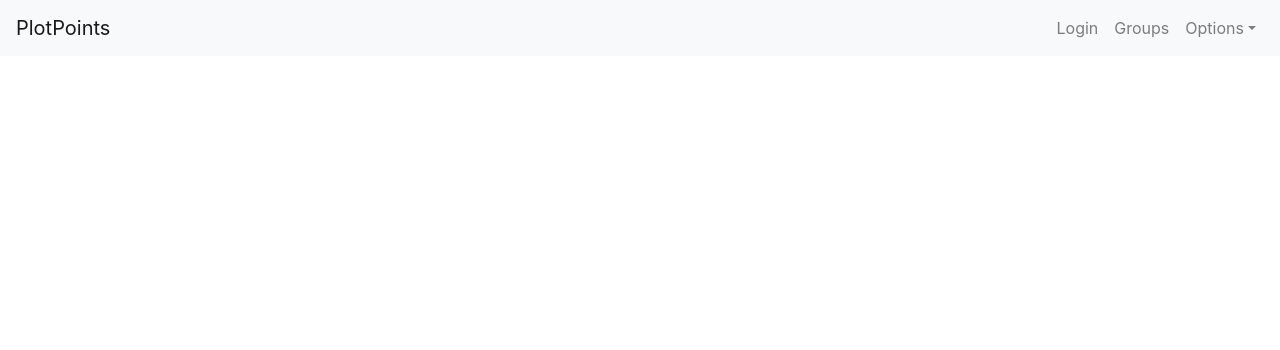
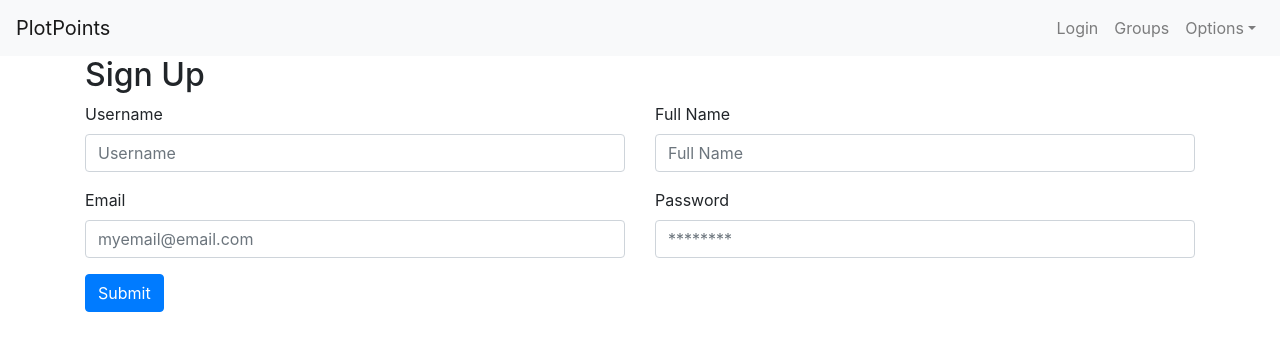
Before and after one commit to blowing-inc/plotpoints-ui, a React (Create React App) app: page /signup in a window 1280 px wide. Shown: the top 350 px of the page. Built offline with nearby package versions, Linux system fonts and the light colour scheme.

Commit message:
Start sidebar, add more routes

```diff
--- a/src/Routes/Login.tsx
+++ b/src/Routes/Login.tsx
@@ -2,14 +2,16 @@ import React from 'react';
 import {
   Container, Col, Form,
   FormGroup, Label, Input,
-  Button
+  Button, Row
 } from 'reactstrap';
+import { Link } from 'react-router-dom';
 
 const Login: React.FC = () => {
   return (
     <Container className="Login">
       <h2> Sign In </h2>
       <Form className="form">
+        <Row>
           <Col>
             <FormGroup>
               <Label>
@@ -18,13 +20,21 @@ const Login: React.FC = () => {
               <Input type="email" name="email" id="exampleEmail" placeholder="myemail@email.com" />
             </FormGroup>
           </Col>
+        </Row>
+        <Row>
           <Col>
             <FormGroup>
               <Label for="examplePassword">Password</Label>
               <Input type="password" name="password" id="examplePassword" placeholder="********" />
+              <Link to="/reset-password">Forgot your password?</Link>
             </FormGroup>
           </Col>
+        </Row>
+        <Row>
+          <Col>
             <Button>Submit</Button>
+          </Col>
+        </Row>
       </Form>
     </Container>
   );
--- /dev/null
+++ b/src/Routes/Reset.tsx
@@ -0,0 +1,29 @@
+import React from 'react';
+import {
+  Container, Col, Form,
+  FormGroup, Label, Input,
+  Button, Row
+} from 'reactstrap';
+
+const Reset: React.FC = () => {
+  return (
+    <Container className="reset">
+      <h2>Reset your password</h2>
+      <Form className="form">
+        <Row>
+          <Col>
+            <FormGroup>
+              <Label>
+                Email
+              </Label>
+              <Input type="text" name="email" id="email" placeholder="email@example.com" />
+            </FormGroup>
+          </Col>
+        </Row>
+        <Button color="primary">Submit</Button>
+      </Form>
+    </Container>
+  );
+}
+
+export default Reset;
--- /dev/null
+++ b/src/Routes/Signup.tsx
@@ -0,0 +1,53 @@
+import React from 'react';
+import {
+  Container, Col, Form,
+  FormGroup, Label, Input,
+  Button, Row
+} from 'reactstrap';
+
+const Signup: React.FC = () => {
+  return (
+    <Container className="Login">
+      <h2> Sign Up </h2>
+      <Form className="form">
+        <Row>
+          <Col>
+            <FormGroup>
+              <Label>
+                Username
+              </Label>
+              <Input type="text" name="username" id="username" placeholder="Username" />
+            </FormGroup>
+          </Col>
+          <Col>
+            <FormGroup>
+              <Label>
+                Full Name
+              </Label>
+              <Input type="text" name="name" id="name" placeholder="Full Name" />
+            </FormGroup>
+          </Col>
+        </Row>
+        <Row>
+          <Col>
+            <FormGroup>
+              <Label>
+                Email
+              </Label>
+              <Input type="email" name="email" id="exampleEmail" placeholder="myemail@email.com" />
+            </FormGroup>
+          </Col>
+          <Col>
+            <FormGroup>
+              <Label for="examplePassword">Password</Label>
+              <Input type="password" name="password" id="examplePassword" placeholder="********" />
+            </FormGroup>
+          </Col>
+        </Row>
+        <Button color="primary">Submit</Button>
+      </Form>
+    </Container>
+  );
+}
+
+export default Signup;
--- /dev/null
+++ b/src/components/Sidebar.css
@@ -0,0 +1,62 @@
+@import "https://fonts.googleapis.com/css?family=Poppins:300,400,500,600,700";
+
+body {
+    font-family: 'Poppins', sans-serif;
+    background: #fafafa;
+}
+
+p {
+    font-family: 'Poppins', sans-serif;
+    font-size: 1.1em;
+    font-weight: 300;
+    line-height: 1.7em;
+    color: #999;
+}
+
+a, a:hover, a:focus {
+    color: inherit;
+    text-decoration: none;
+    transition: all 0.3s;
+}
+
+#sidebar {
+    /* don't forget to add all the previously mentioned styles here too */
+    background: #7386D5;
+    color: #fff;
+    transition: all 0.3s;
+}
+
+#sidebar .sidebar-header {
+    padding: 20px;
+    background: #6d7fcc;
+}
+
+#sidebar ul.components {
+    padding: 20px 0;
+    border-bottom: 1px solid #47748b;
+}
+
+#sidebar ul p {
+    color: #fff;
+    padding: 10px;
+}
+
+#sidebar ul li a {
+    padding: 10px;
+    font-size: 1.1em;
+    display: block;
+}
+#sidebar ul li a:hover {
+    color: #7386D5;
+    background: #fff;
+}
+
+#sidebar ul li.active > a, a[aria-expanded="true"] {
+    color: #fff;
+    background: #6d7fcc;
+}
+ul ul a {
+    font-size: 0.9em !important;
+    padding-left: 30px !important;
+    background: #6d7fcc;
+}
--- /dev/null
+++ b/src/components/Sidebar.tsx
@@ -0,0 +1,39 @@
+import React from 'react';
+import {
+    Nav,
+    NavItem,
+    NavLink,
+} from 'reactstrap';
+import { Link } from 'react-router-dom';
+import './Sidebar.css';
+
+const Sidebar: React.FC = () => {
+  return (
+    <nav id="sidebar">
+      <div className="sidebar-header">
+        <h3> Sidebar </h3>
+      </div>
+      <ul className="list-components">
+        <p>Heading</p>
+        <li className="active">
+          <ul className="collapse list-unstyled" id="submenu">
+            <li>
+              <Link to="/">Home</Link>
+            </li>
+            <li>
+              <Link to="/groups">Groups</Link>
+            </li>
+            <li>
+              <Link to="/logout">Logout</Link>
+            </li>
+          </ul>
+        </li>
+        <li>
+          <Link to="/">Test</Link>
+        </li>
+      </ul>
+    </nav>
+  );
+}
+
+export default Sidebar;
--- a/src/index.tsx
+++ b/src/index.tsx
@@ -6,9 +6,13 @@ import * as serviceWorker from './serviceWorker';
 import { BrowserRouter as Router, Link, Route } from 'react-router-dom';
 
 import Header from './components/Header';
+import Sidebar from './components/Sidebar';
+
 import Login from './Routes/Login';
 import Groups from './Routes/Groups';
 import Logout from './Routes/Logout';
+import Signup from './Routes/Signup';
+import Reset from './Routes/Reset';
 
 
 import 'bootstrap/dist/css/bootstrap.min.css';
@@ -16,13 +20,22 @@ import 'bootstrap/dist/css/bootstrap.min.css';
 ReactDOM.render(
   <Router>
     <div>
-      <nav>
+      <div>
         <Header />
-      </nav>
+        {/* <Sidebar /> */}
+      </div>
+
       <Route path="/" exact component={App} />
+
+      {/* Users */}
       <Route path="/login" exact component={Login} />
       <Route path="/logout" exact component={Logout} />
+      <Route path="/signup" exact component={Signup} />
+      <Route path="/reset-password" exact component={Reset} />
+
+      {/* App */}
       <Route path="/groups" exact component={Groups} />
+
     </div>
   </Router>,
 document.getElementById('root'));
```
Lines whose indentation alone changed are shown as unchanged.
